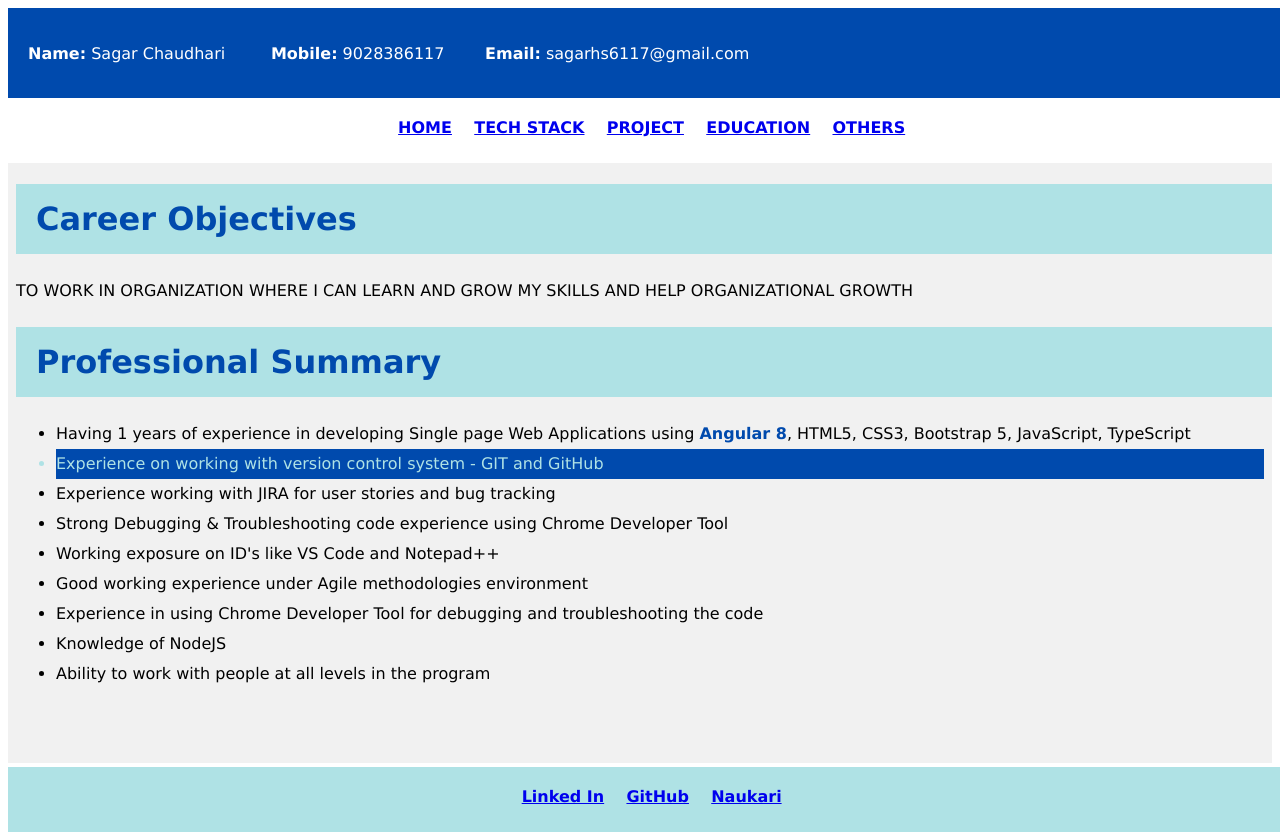
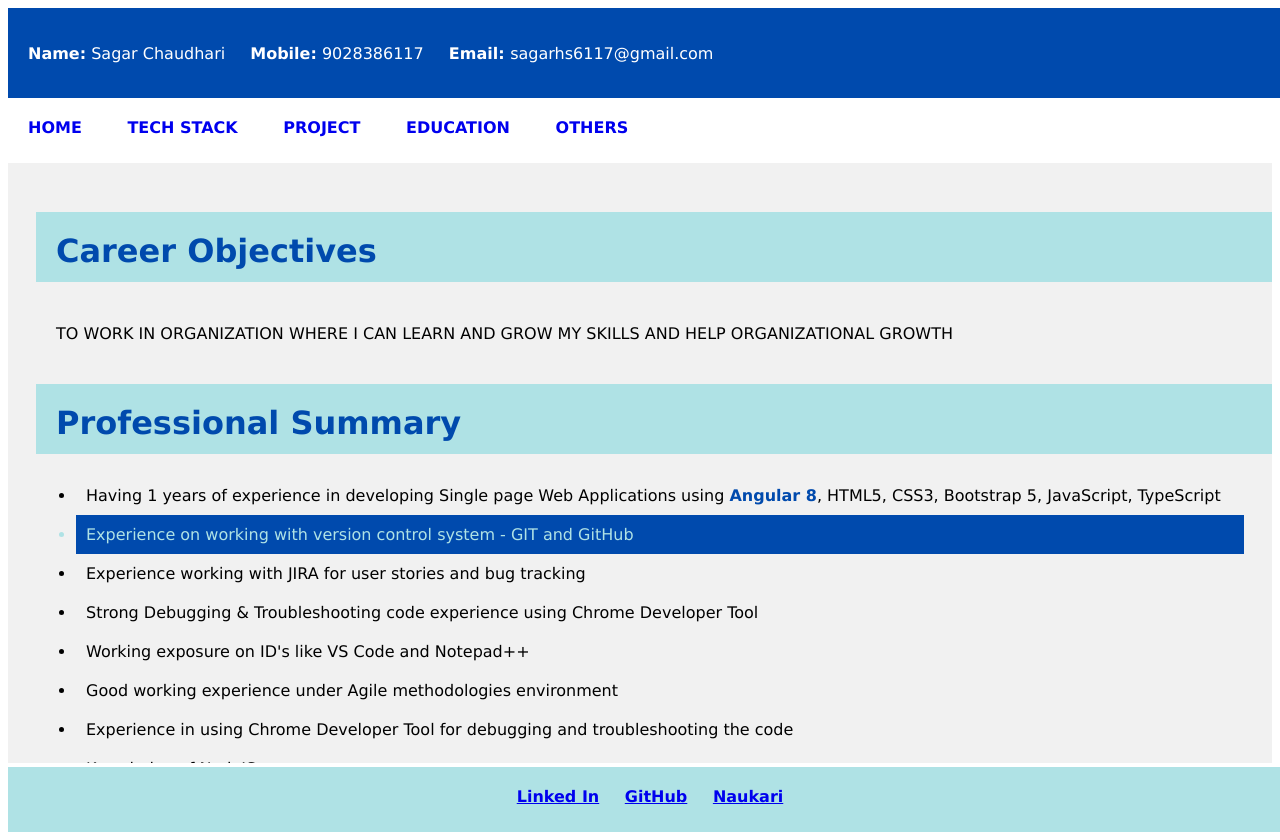
Before and after one commit to sagar6117/profile-sagar, a plain HTML site: page index.html in a window 1280 px wide. Shown: the top 840 px of the page. Drawn offline with Linux system fonts and the light colour scheme.

Commit message:
Assignment 16th Dec 2023
Assignment 16th Dec 2023

```diff
--- a/home.html
+++ b/home.html
@@ -16,7 +16,7 @@
         }
         body, p {
             font-family: Verdana, Geneva, Tahoma, sans-serif;
-            line-height: 30px;
+            padding: 20px;
             background-color: #f1f1f1;
         }
         span{
@@ -27,6 +27,9 @@
         .bullet{
             background-color: #004AAD;
             color: #AFE2E5;
+        }
+        li{
+            padding: 10px 10px;
         }
 
     </style>
--- a/index.html
+++ b/index.html
@@ -5,37 +5,50 @@
     <meta name="viewport" content="width=device-width, initial-scale=1.0" />
     <title>INDEX</title>
     <style>
-      header{
-        background-color: #004AAD;
+      header {
+        background-color: #004aad;
         font-family: Verdana, Geneva, Tahoma, sans-serif;
         color: #ffffff;
-        width: 100%; height: 50px;
+        width: 100%;
+        height: 50px;
         text-align: left;
 
         padding: 20px 20px;
       }
-      span{
-            font-weight: bold;
+
+      nav {
+        font-family: Verdana, Geneva, Tahoma, sans-serif;
+        color: #000000;
+        width: 100%;
+        height: 25px;
+
+        padding: 20px 20px;
+        font-weight: bold;
+      }
+      span {
+        padding-right: 20px;
       }
 
-      nav{
-
+      footer {
+        background-color: #afe2e5;
         font-family: Verdana, Geneva, Tahoma, sans-serif;
-        color: #000000;
-        width: 100%; height: 25px;
+        color: #ffffff;
+        width: 100%;
+        height: 25px;
         text-align: center;
         padding: 20px 20px;
         font-weight: bold;
       }
 
-      footer{
-        background-color: #AFE2E5;
-        font-family: Verdana, Geneva, Tahoma, sans-serif;
-        color: #000000;
-        width: 100%; height: 25px;
-        text-align: center;
-        padding: 20px 20px;
-        font-weight: bold;
+      footer a{
+        padding-right: 20px;
+      }
+      nav a {
+        margin-right: 40px;
+        text-decoration: none;
+      }
+      #homeLink {
+        margin-left: 10px;
       }
     </style>
   </head>
@@ -43,19 +56,19 @@
     <!-- Header Section -->
     <header>
       <p>
-       <span>Name:</span>  Sagar Chaudhari &nbsp; &nbsp; &nbsp; &nbsp; <span>Mobile:</span> 9028386117
-        &nbsp; &nbsp; &nbsp; &nbsp;<span>Email:</span> sagarhs6117@gmail.com
+        <span><strong>Name:</strong> Sagar Chaudhari </span>
+        <span><strong>Mobile:</strong> 9028386117 </span>
+        <span><strong>Email: </strong>sagarhs6117@gmail.com </span>
       </p>
     </header>
 
-
     <!-- Nevigation Section -->
     <nav>
-      <a href="home.html" target="mainframe" >HOME</a>&nbsp; &nbsp;
-      <a href="techstack.html" target="mainframe">TECH STACK</a>&nbsp; &nbsp;
-      <a href="projects.html" target="mainframe">PROJECT</a>&nbsp; &nbsp;
-      <a href="education.html" target="mainframe">EDUCATION</a>&nbsp; &nbsp;
-      <a href="other.html" target="mainframe">OTHERS</a>&nbsp; &nbsp;
+      <a href="home.html" target="mainframe" id="homelink">HOME</a>
+      <a href="techstack.html" target="mainframe">TECH STACK</a>
+      <a href="projects.html" target="mainframe">PROJECT</a>
+      <a href="education.html" target="mainframe">EDUCATION</a>
+      <a href="other.html" target="mainframe">OTHERS</a>
     </nav>
 
     <!-- Body Section -->
@@ -65,39 +78,37 @@
       frameborder="0"
       width="100%"
       height="600px"
-
       src="techstack.html"
       name="mainframe"
       frameborder="0"
       width="100%"
       height="400px"
-
       src="projects.html"
       name="mainframe"
       frameborder="0"
       width="100%"
       height="400px"
-
       src="education.html"
       name="mainframe"
       frameborder="0"
       width="100%"
       height="400px"
-
       src="other.html"
       name="mainframe"
       frameborder="0"
       width="100%"
       height="400px"
     >
-    <hr>
+      <hr/>
     </iframe>
 
     <!-- Footer Section -->
     <footer>
-        <a href="https://www.linkedin.com/in/sagar-chaudhari-38303622b/"> Linked In</a>&nbsp; &nbsp;
-        <a href="https://github.com/sagar6117">GitHub</a>&nbsp; &nbsp;
-        <a href="https://www.naukri.com/">Naukari</a>&nbsp; &nbsp;
+      <a href="https://www.linkedin.com/in/sagar-chaudhari-38303622b/">
+        Linked In</a>
+
+      <a href="https://github.com/sagar6117">GitHub</a>
+      <a href="https://www.naukri.com/">Naukari</a>
     </footer>
   </body>
 </html>
```
Also changed, not shown: borderBoxModel.html (added, +25 -0 lines), techstack.html (+4 -1 lines).
